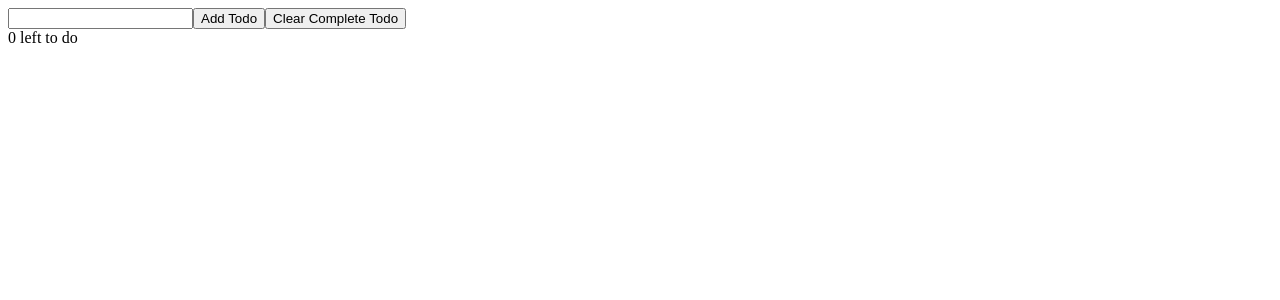
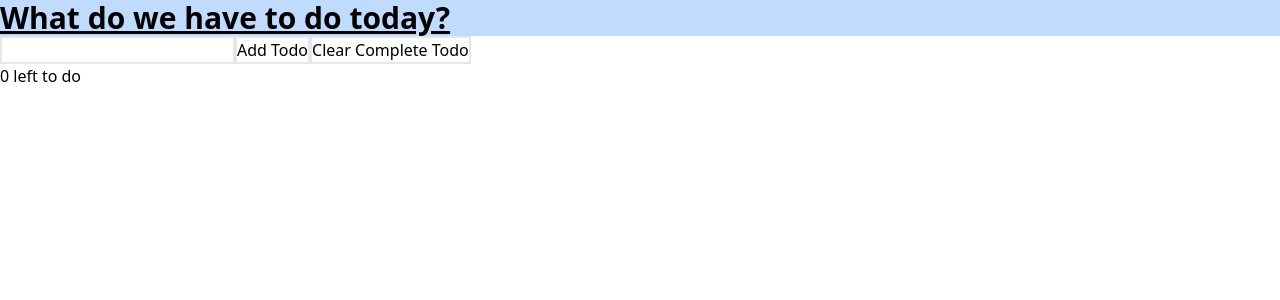
Before and after one commit to becodeorg/verou-3-react-intro-derylan, a React (Create React App) app in the folder intro-react/: page / in a window 1280 px wide. Shown: the top 300 px of the page. Built offline with nearby package versions, Linux system fonts and the light colour scheme.

Commit message:
Fix createroot error

```diff
--- a/intro-react/package.json
+++ b/intro-react/package.json
@@ -34,5 +34,10 @@
       "last 1 firefox version",
       "last 1 safari version"
     ]
+  },
+  "devDependencies": {
+    "autoprefixer": "^10.4.4",
+    "postcss": "^8.4.12",
+    "tailwindcss": "^3.0.23"
   }
 }
--- /dev/null
+++ b/intro-react/postcss.config.js
@@ -0,0 +1,6 @@
+module.exports = {
+  plugins: {
+    tailwindcss: {},
+    autoprefixer: {},
+  },
+}
--- a/intro-react/src/App.css
+++ /dev/null
@@ -1,38 +0,0 @@
-.App {
-  text-align: center;
-}
-
-.App-logo {
-  height: 40vmin;
-  pointer-events: none;
-}
-
-@media (prefers-reduced-motion: no-preference) {
-  .App-logo {
-    animation: App-logo-spin infinite 20s linear;
-  }
-}
-
-.App-header {
-  background-color: #282c34;
-  min-height: 100vh;
-  display: flex;
-  flex-direction: column;
-  align-items: center;
-  justify-content: center;
-  font-size: calc(10px + 2vmin);
-  color: white;
-}
-
-.App-link {
-  color: #61dafb;
-}
-
-@keyframes App-logo-spin {
-  from {
-    transform: rotate(0deg);
-  }
-  to {
-    transform: rotate(360deg);
-  }
-}
--- a/intro-react/src/App.js
+++ b/intro-react/src/App.js
@@ -52,9 +52,10 @@ const App = () => {
   return (
     <>
     <TodoList todos={todos} toggleTodo={toggleTodo}/>
-    <input ref={todoNameRef} type="text" />
-    <button onClick={handleAddTodo}>Add Todo</button>
-    <button onClick={handleClearTodos}>Clear Complete Todo</button>
+    <h1 className="text-3xl font-bold underline bg-blue-200">What do we have to do today?</h1>
+    <input ref={todoNameRef} type="text" className='border-2' />
+    <button className="border-2" onClick={handleAddTodo}>Add Todo</button>
+    <button className="border-2" onClick={handleClearTodos}>Clear Complete Todo</button>
     <div>{todos.filter(todo => !todo.complete).length} left to do</div>
     </>
   )
--- /dev/null
+++ b/intro-react/src/index.css
@@ -0,0 +1,3 @@
+@tailwind base;
+@tailwind components;
+@tailwind utilities;
--- a/intro-react/src/index.js
+++ b/intro-react/src/index.js
@@ -1,10 +1,18 @@
-import React from 'react';
-import ReactDOM from 'react-dom';
+// import React from 'react';
+// import ReactDOM from 'react-dom';
+// import App from './App';
+
+// ReactDOM.render(
+//   <React.StrictMode>
+//     <App />
+//   </React.StrictMode>,
+//   document.getElementById('root')
+// );
+
+import * as ReactDOMClient from 'react-dom/client';
+import './index.css';
 import App from './App';
 
-ReactDOM.render(
-  <React.StrictMode>
-    <App />
-  </React.StrictMode>,
-  document.getElementById('root')
-);
+const container = document.getElementById('root');
+const root = ReactDOMClient.createRoot(container);
+root.render(<App />);
--- /dev/null
+++ b/intro-react/tailwind.config.js
@@ -0,0 +1,9 @@
+module.exports = {
+  content: [
+    "./src/**/*.{js,jsx,ts,tsx}",
+  ],
+  theme: {
+    extend: {},
+  },
+  plugins: [],
+}
```
Also changed, not shown: 1 other file (tests, documents, lock files or other folders).
